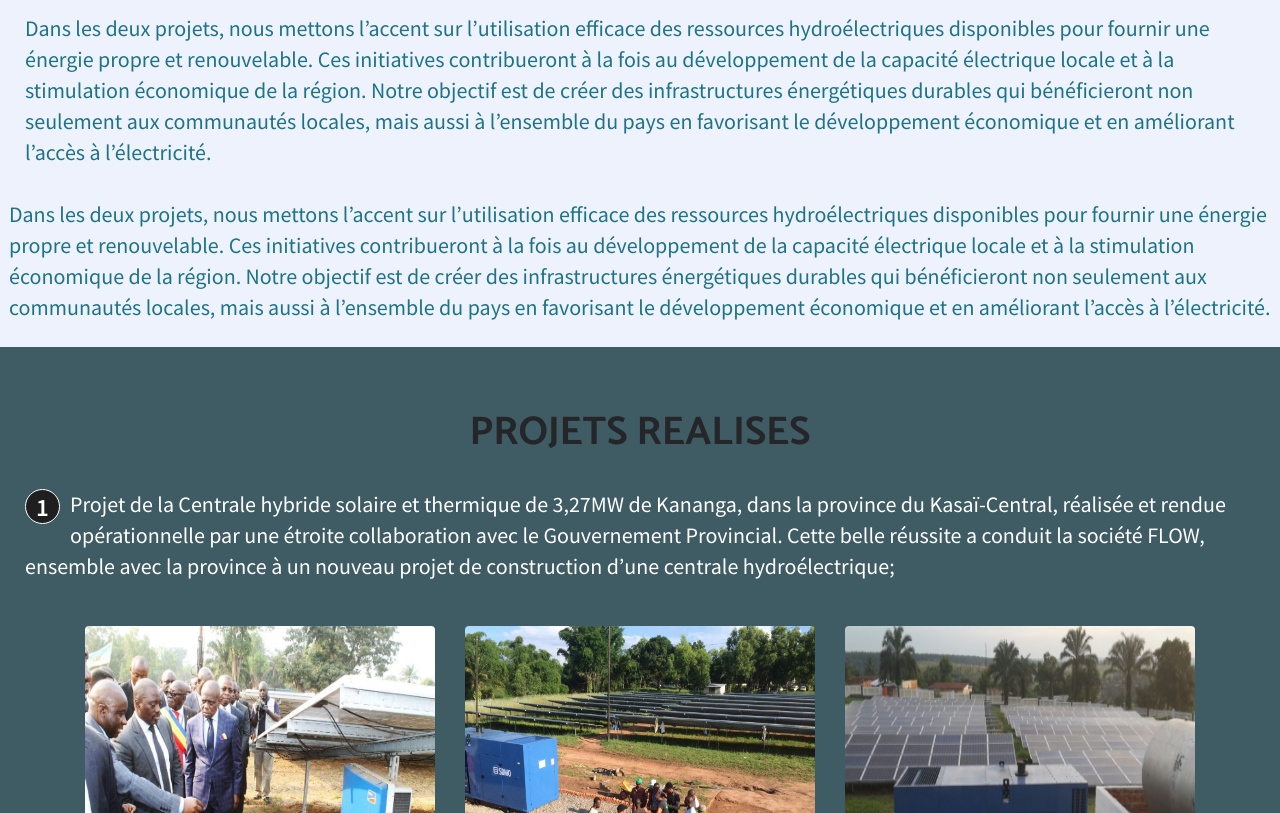
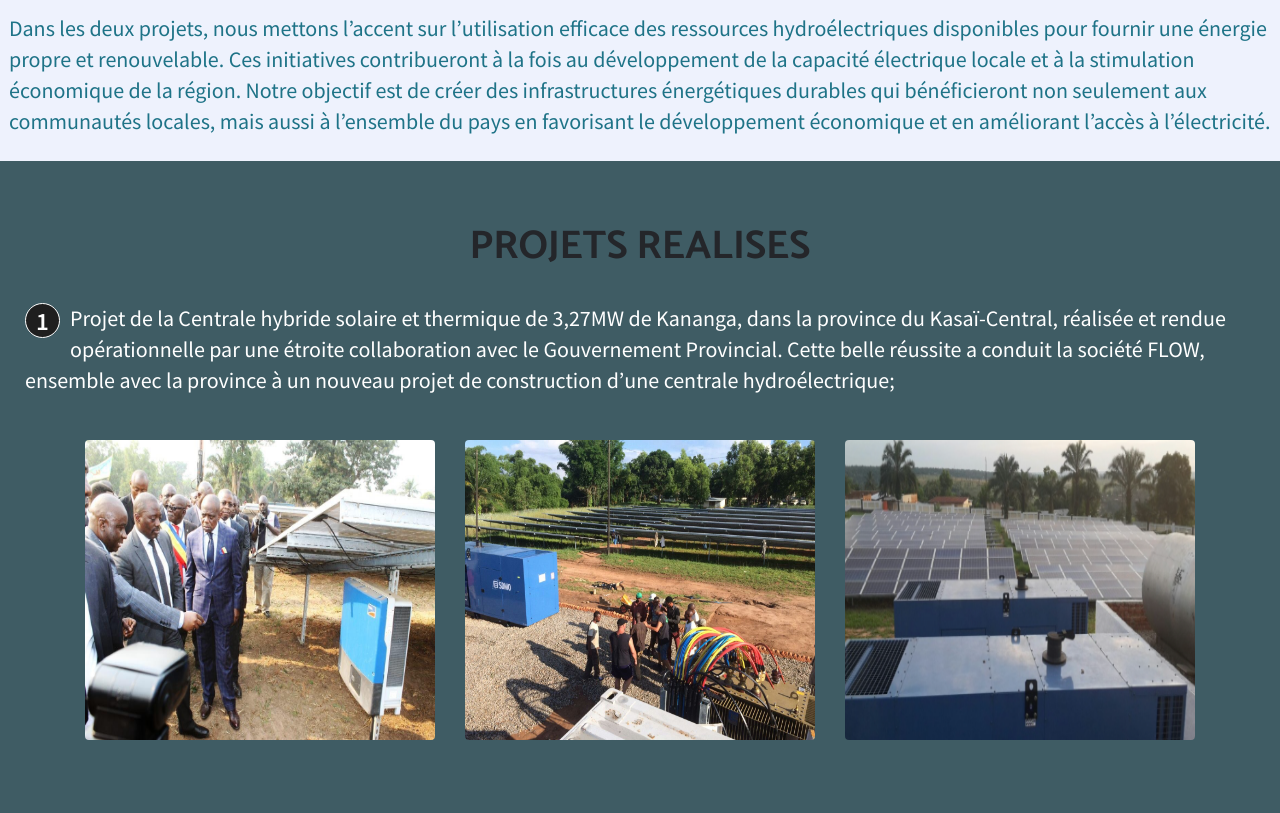
Before and after one commit to nathankakama/flow-online, a website: page theme/index.html in a window 1280 px wide. Shown: the part 7404-8217 px from the top of the page. Drawn offline with nearby package versions, Linux system fonts and the light colour scheme; files that its build step writes are made by us from their sources.

Commit message:
mise en ligne 1.0

```diff
--- a/theme/index.html
+++ b/theme/index.html
@@ -466,7 +466,7 @@ End Fixed Navigation
           </div> <!-- end of col -->
       </div> <!-- end of row -->
   </div> <!-- end of container -->
-  <div class="m-3 " style="color: #1e7387;font-size: 22px;">
+  <!-- <div class="m-3 " style="color: #1e7387;font-size: 22px;">
     Dans les deux projets, nous mettons l’accent sur l’utilisation efficace des
     ressources hydroélectriques disponibles pour fournir une énergie propre et
     renouvelable. Ces initiatives contribueront à la fois au développement de la
@@ -475,7 +475,7 @@ End Fixed Navigation
     bénéficieront non seulement aux communautés locales, mais aussi à
     l’ensemble du pays en favorisant le développement économique et en
     améliorant l’accès à l’électricité.
-  </div>
+  </div> -->
   </div>
     </div>
     <div class="bottom-text" >
```
